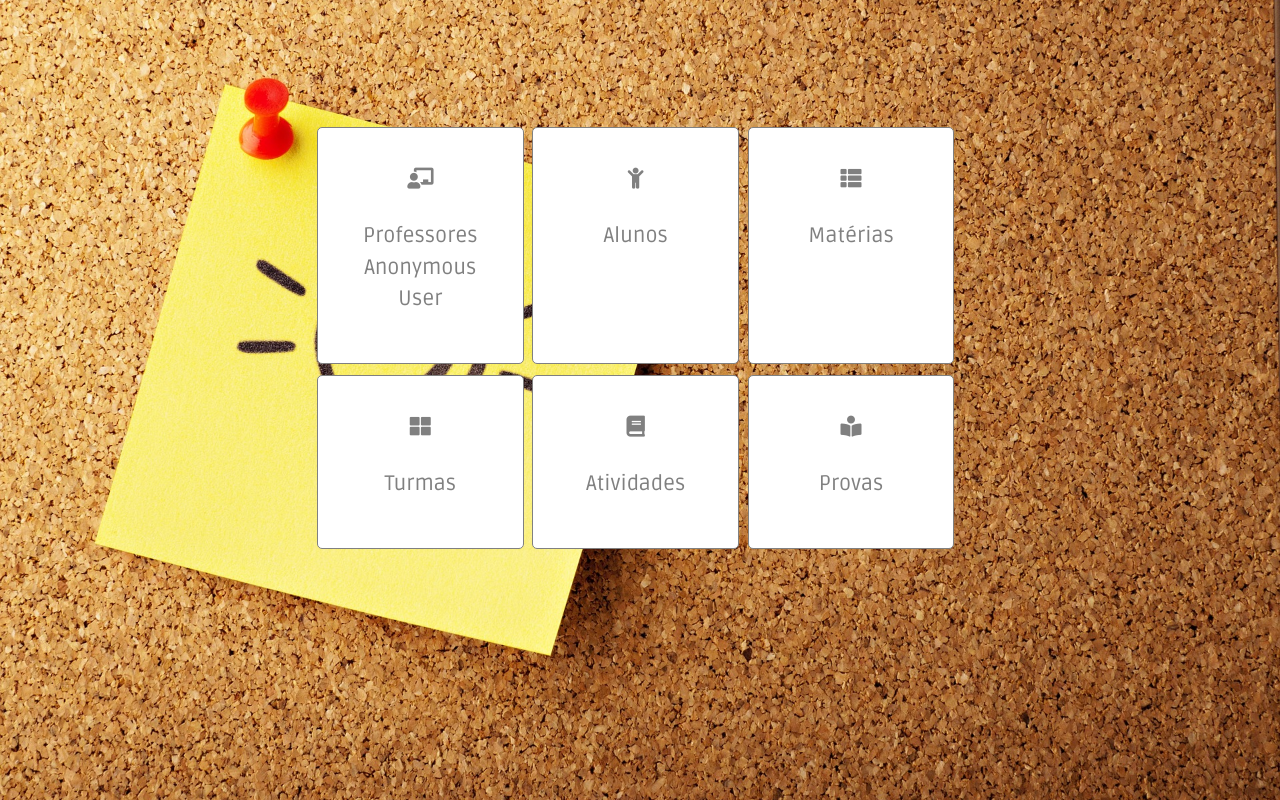
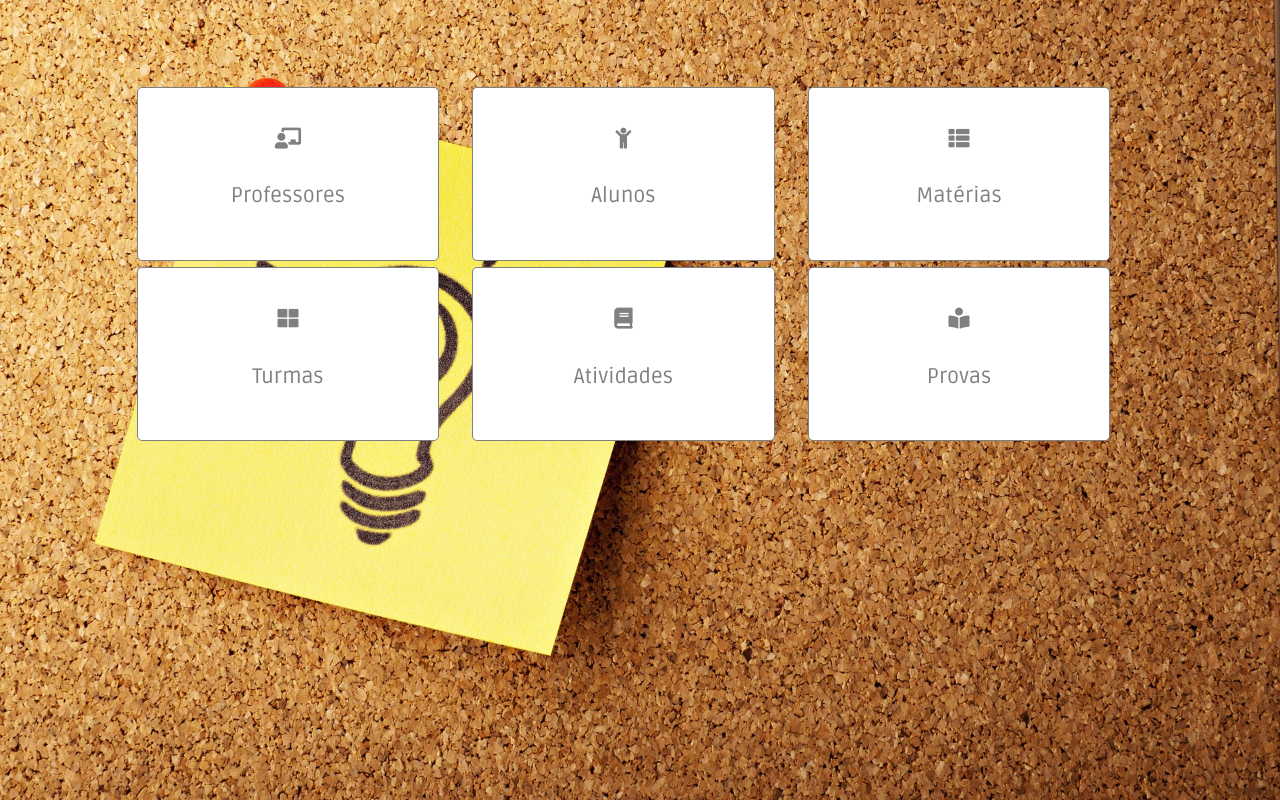
Before and after one commit to barretoMarcosPaulo/educa-online-web, a Django app: page /painel/ in a window 1280 px wide. Shown: the part 69-869 px from the top of the page. Run offline with Django 3.2, Linux system fonts and the light colour scheme; parts of the project's set-up code (start-up, migrations or seed data) failed here and were passed over; some libraries are stand-ins or nearby versions.

Commit message:
update: style cards in dashboard

```diff
--- a/apps/core/templates/school_dashboard.html
+++ b/apps/core/templates/school_dashboard.html
@@ -3,46 +3,57 @@
 {% block body %}
 
     <br>
-    <div class="dashboard card-size70">
-        <div class="group-cards">
+    <div class="dashboard col-md-10">
+        <div class="group-cards col-md-12 row">
 
-            <a href="teachers_list.html">
+            <a href="#" class="col-md-4 col-sm-12">
                 <div class="card">
                     <i class="fas fa-chalkboard-teacher"></i>
                     <br>
-                    <label>Professores {{request.user}}</label>
+                    <label>Professores</label>
                 </div>
             </a>
+
+
+            <a href="#" class="col-md-4 col-sm-12">
                 <div class="card">
                     <i class="fas fa-child"></i>
                     <br>
                     <label>Alunos</label>
                 </div>
+            </a>
 
+            <a href="#" class="col-md-4 col-sm-12">
                 <div class="card">
                     <i class="fas fa-th-list"></i>
                     <br>
                     <label>Matérias</label>
                 </div>
+            </a>
 
+            <a href="#" class="col-md-4 col-sm-12">
                 <div class="card">
                     <i class="fas fa-th-large"></i>
                     <br>
                     <label>Turmas</label>
                 </div>
+            </a>
 
-
+            <a href="#" class="col-md-4 col-sm-12">
                 <div class="card">
                     <i class="fas fa-book"></i>
                     <br>
                     <label>Atividades</label>
                 </div>
+            </a>
 
+            <a href="#" class="col-md-4 col-sm-12">
                 <div class="card">
                     <i class="fas fa-book-reader"></i>
                     <br>
                     <label>Provas</label>
                 </div>
+            </a>
 
         </div>
 
--- a/templates/static/css/style.css
+++ b/templates/static/css/style.css
@@ -8,11 +8,17 @@
 ul li{
     list-style: none;
 }
-a{
+body a{
     text-decoration: none;
     outline: none;
     color: black;
 }
+body a:hover{
+    text-decoration: none;
+    outline: none;
+    color: black;
+}
+
 
 body{
     color: #797979;
@@ -65,7 +71,7 @@ input,button,label{
 .dashboard{
     border-radius: 5px;
     max-width: 100%;
-    margin: 5% auto;
+    margin: 3% auto;
     padding: 25px;
 }
 
@@ -93,10 +99,9 @@ h3{
 
 }
 .dashboard .group-cards{
-    display: grid;
-    grid-template-columns: 30% 30% 30%;
+    /* display: grid; */
+    /* grid-template-columns: 30% 30% 30%; */
     justify-content: center;
-    padding-top: 2%;
 
 }
 
@@ -104,13 +109,13 @@ h3{
     cursor: pointer;
     border: solid 1px gray;
     text-align: center;
-    margin-right: 4%;
-    margin-bottom: 5%;
+    margin-right: 1%;
+    margin-bottom: 2%;
     font-size: 21px;
     color: gray;
     border-radius: 5px;
     padding: 40px;
-    transition: background-color 0.3s, padding 1s, border 1s;
+    transition: background-color 0.4s, padding 1s, border 1s;
     background-color: white;
 }
 
```
Lines whose indentation alone changed are shown as unchanged.
